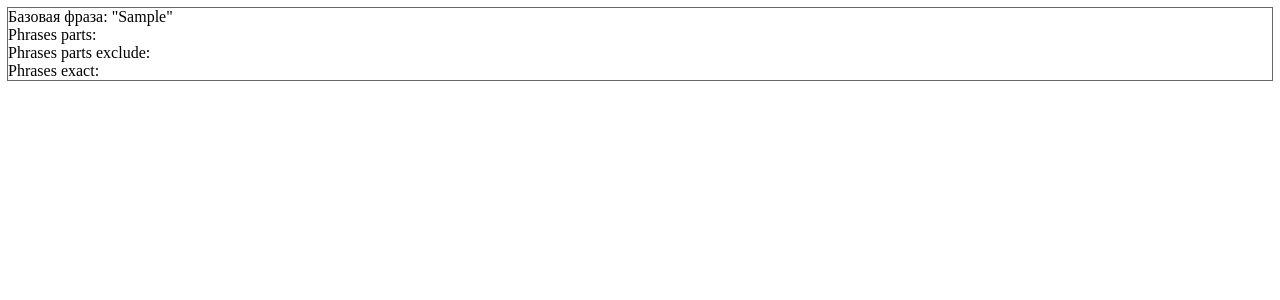
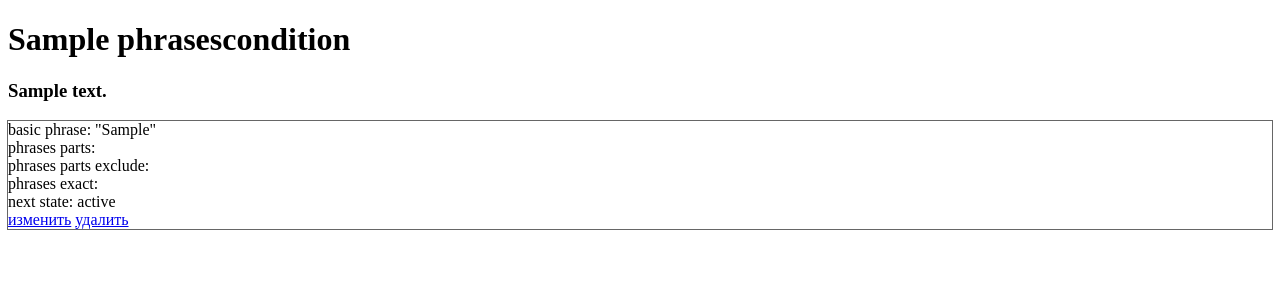
Before and after one commit to dkurchigin/twpa_webapp, a Django app: page /phrases_conditions/1/ in a window 1280 px wide. Shown: the top 300 px of the page. Run offline with Django 3.2, Linux system fonts and the light colour scheme; tables that the repository leaves empty hold one stand-in row (values such as "Sample post").

Commit message:
add delete phrase_block

```diff
--- a/twpa_webapp/phrase_cond_app/models.py
+++ b/twpa_webapp/phrase_cond_app/models.py
@@ -22,8 +22,8 @@ class PhraseBlock(models.Model):
     basic_phrase = models.CharField(verbose_name='Базовая фраза', max_length=255, blank=False, null=False)
     phrase_condition = models.ForeignKey(PhrasesCondition, verbose_name='', on_delete=models.CASCADE, related_name='phrase_condition')
     phrases_parts = models.ManyToManyField(DictWithRules, related_name='phrases_parts')
-    phrases_parts_exclude = models.ManyToManyField(DictWithRules, related_name='phrases_parts_exclude')
-    phrases_exact = models.ManyToManyField(DictWithRules, related_name='phrases_exact')
+    phrases_parts_exclude = models.ManyToManyField(DictWithRules, related_name='phrases_parts_exclude', blank=True, null=True)
+    phrases_exact = models.ManyToManyField(DictWithRules, related_name='phrases_exact', blank=True, null=True)
     next_state = models.CharField(max_length=255, blank=True, null=False)
 
     def __str__(self):
--- a/twpa_webapp/phrase_cond_app/templates/phrase_cond_app/condition.html
+++ b/twpa_webapp/phrase_cond_app/templates/phrase_cond_app/condition.html
@@ -13,12 +13,16 @@
     {% endblock %}
 </head>
 <body>
+    <div class="condition_desc">
+        <h1>{{ condition.name }}</h1>
+        <h3>{{ condition.description }}</h3>
+    </div>
     <div class="condition_tree">
         {% for object in object_list %}
             <div class="block_div">
-                <p>Базовая фраза: "{{ object.basic_phrase }}"</p>
+                <p>basic phrase: "{{ object.basic_phrase }}"</p>
                 <div class="phrases_parts_block">
-                    <p>Phrases parts: </p>
+                    <p>phrases parts: </p>
                     <div class="dicts_inline">
                         {% for phrase_part_key, phrase_part_value in phrases_parts_for_block.items %}
                             {% if phrase_part_key == object.pk %}
@@ -30,7 +34,7 @@
                     </div>
                 </div>
                 <div class="phrases_parts_exclude_block">
-                    <p>Phrases parts exclude: </p>
+                    <p>phrases parts exclude: </p>
                     <div class="dicts_inline">
                         {% for phrase_part_exclude_key, phrase_part_exclude_value in phrases_parts_exclude_for_block.items %}
                             {% if phrase_part_exclude_key == object.pk %}
@@ -42,7 +46,7 @@
                     </div>
                 </div>
                 <div class="phrases_exact_for_block">
-                    <p>Phrases exact: </p>
+                    <p>phrases exact: </p>
                     <div class="dicts_inline">
                         {% for phrases_exact_key, phrases_exact_value in phrases_exact_for_block.items %}
                             {% if phrases_exact_key == object.pk %}
@@ -53,6 +57,20 @@
                         {% endfor %}
                     </div>
                 </div>
+                <div class="next_state_for_block">
+                    <p>next state: </p>
+                    <div class="dicts_inline">
+                        {% for next_state_key, next_state_value in next_state_for_block.items %}
+                            {% if next_state_key == object.pk %}
+                                <p>{{ next_state_value }}</p>
+                            {% endif %}
+                        {% endfor %}
+                    </div>
+                </div>
+                <div class="block_icons">
+                    <a href="#">изменить</a>
+                    <a href="{% url 'phrase_cond_app:phrase_block_delete' object.pk %}">удалить</a>
+                </div>
             </div>
         {% endfor %}
     </div>
--- a/twpa_webapp/phrase_cond_app/urls.py
+++ b/twpa_webapp/phrase_cond_app/urls.py
@@ -6,5 +6,6 @@ app_name = 'phrase_cond_app'
 urlpatterns = [
     path('', phrase_cond_app.PhraseCondListView.as_view(), name='index'),
     path('<int:pk>/', phrase_cond_app.BlocksInCondListView.as_view(), name='concrete_phrase_cond'),
+    path('block/delete/<int:pk>/', phrase_cond_app.PhraseBlockDeleteView.as_view(), name='phrase_block_delete'),
     # path('load_json', dictapp.load_json, name='load_json')
 ]
--- a/twpa_webapp/phrase_cond_app/views.py
+++ b/twpa_webapp/phrase_cond_app/views.py
@@ -1,22 +1,14 @@
 from django.shortcuts import render
 from django.views.generic.list import ListView
+from django.views.generic.edit import CreateView, UpdateView, DeleteView
 from .models import PhrasesCondition, PhraseBlock
+from django.urls import reverse_lazy
 from dictapp.models import DictWithRules
 
 
 class PhraseCondListView(ListView):
     model = PhrasesCondition
     template_name = 'phrase_cond_app/base.html'
-
-    # def get_queryset(self):
-    #     qs = super(PhraseCondListView, self).get_queryset()
-    #     condition = self.kwargs.get('pk')
-    #     print(condition)
-    #     if condition:
-    #         self.template_name = 'phrase_cond_app/condition.html'
-    #         return qs
-    #     else:
-    #         return qs
 
     def get_context_data(self, *, object_list=None, **kwargs):
         context = super(PhraseCondListView, self).get_context_data(**kwargs)
@@ -37,12 +29,15 @@ class BlocksInCondListView(ListView):
         context = super(BlocksInCondListView, self).get_context_data(**kwargs)
         condition = self.kwargs.get('pk')
         block_name = PhrasesCondition.objects.filter(pk=condition).first()
-        context['title'] = "{} - блоки".format(block_name)
+
+        context['condition'] = block_name
+        context['title'] = f"Блок - {block_name}"
 
         phrase_blocks = PhraseBlock.objects.filter(phrase_condition=block_name.pk)
         phrases_parts = {}
         phrases_parts_exclude = {}
         phrases_exact = {}
+        next_state = {}
 
         for block in phrase_blocks:
             print(block.pk)
@@ -52,10 +47,20 @@ class BlocksInCondListView(ListView):
             phrases_parts_exclude[block.pk] = parts_exclude_block
             exact_block = DictWithRules.objects.filter(phrases_exact=block.pk)
             phrases_exact[block.pk] = exact_block
+            next_state[block.pk] = block.next_state
 
         context['phrases_parts_for_block'] = phrases_parts
         context['phrases_parts_exclude_for_block'] = phrases_parts_exclude
         context['phrases_exact_for_block'] = phrases_exact
+        context['next_state_for_block'] = next_state
         print(context)
 
         return context
+
+
+class PhraseBlockDeleteView(DeleteView):
+    model = PhraseBlock
+    template_name = 'phrase_cond_app/phrase_block_delete.html'
+
+    def get_success_url(self):
+        return reverse_lazy('phrase_cond_app:index')
```
Also changed, not shown: twpa_webapp/phrase_cond_app/templates/phrase_cond_app/phrase_block_delete.html (added, +25 -0 lines), twpa_webapp/phrase_cond_app/migrations/0011_auto_20190610_1933.py (added), twpa_webapp/phrase_cond_app/migrations/0012_auto_20190610_1936.py (added), twpa_webapp/phrase_cond_app/migrations/0013_auto_20190610_1936.py (added).
